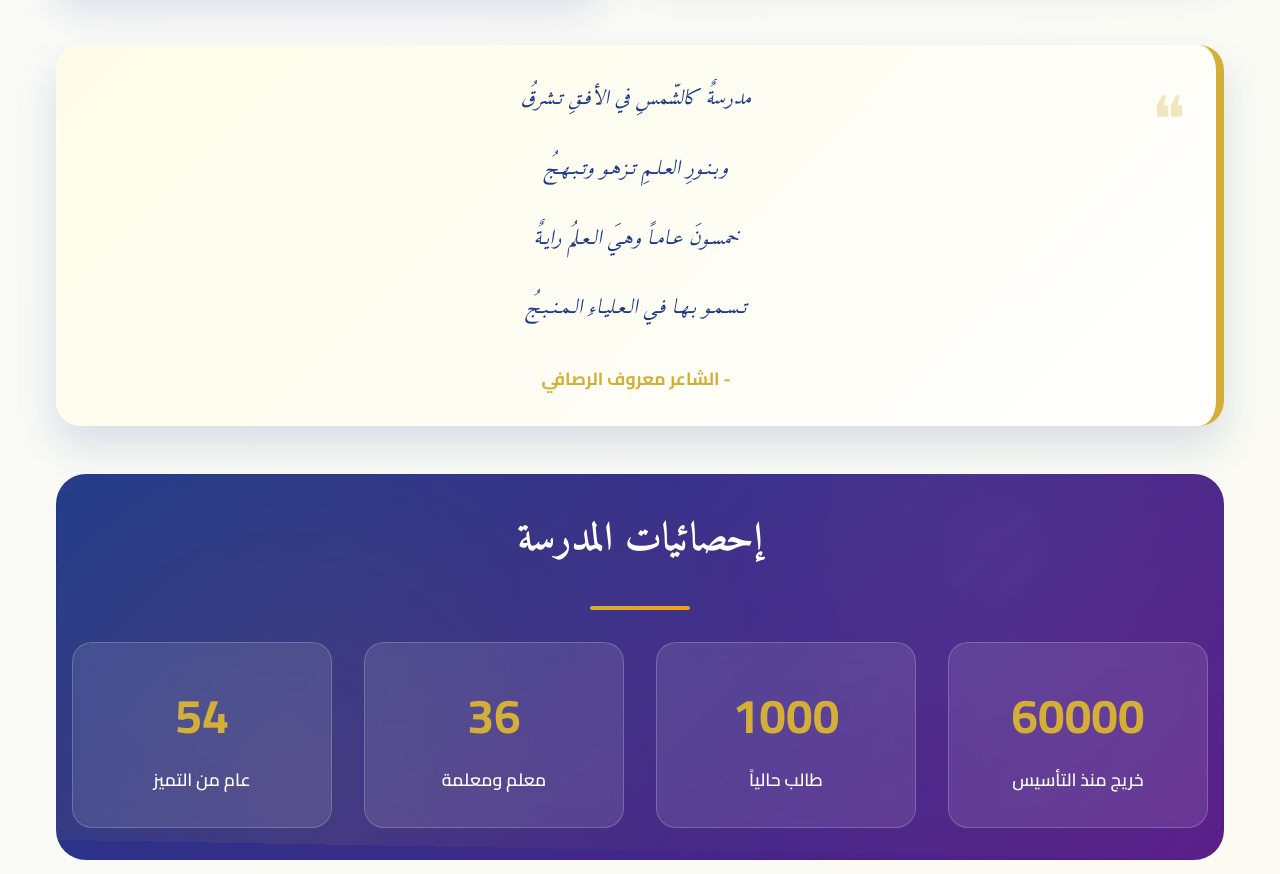
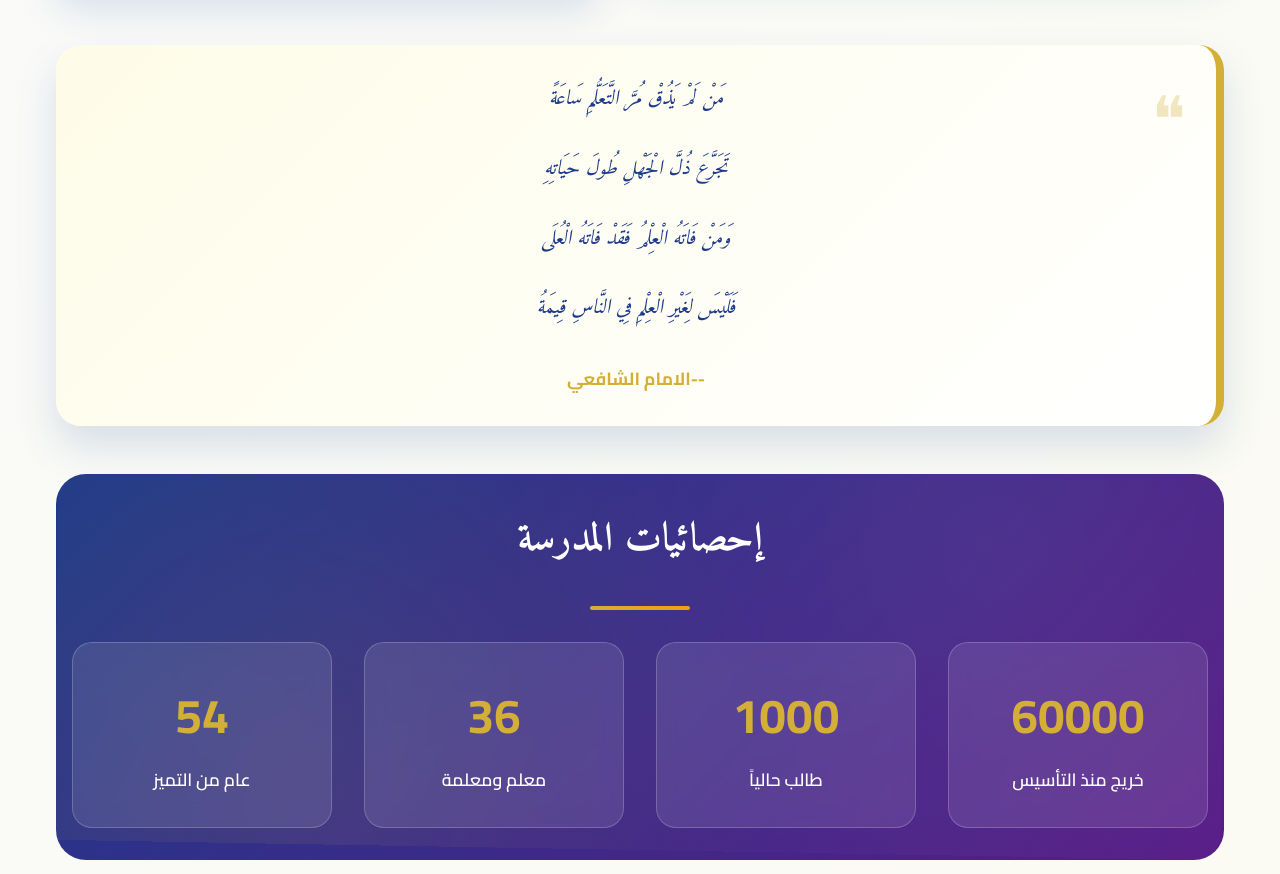
Before and after one commit to dddgf8j-dot/y, a plain HTML site: page index.html in a window 1280 px wide. Shown: the part 1418-2292 px from the top of the page. Drawn offline with Linux system fonts and the light colour scheme.

Commit message:
Update index.html

```diff
--- a/index.html
+++ b/index.html
@@ -1246,11 +1246,11 @@
 
         <!-- القصيدة -->
         <div class="poem">
-            <p>مدرسةٌ كالشّمسِ في الأفـقِ تـشرقُ</p>
-            <p>وبـنـورِ العـلـمِ تـزهـو وتـبـهـجُ</p>
-            <p>خمسـونَ عـامـاً وهـيَ الـعـلمُ رايـةٌ</p>
-            <p>تـسـمـو بـهـا فـي الـعـليـاءِ الـمـنـبـجُ</p>
-            <div class="poem-author">- الشاعر معروف الرصافي</div>
+            <p>مَنْ لَمْ يَذُقْ مُرَّ التَّعَلُّمِ سَاعَةً</p>
+            <p>تَجَرَّعَ ذُلَّ الْجَهْلِ طُولَ حَيَاتِهِ</p>
+            <p>وَمَنْ فَاتَهُ الْعِلْمُ فَقَدْ فَاتَهُ الْعُلَى</p>
+            <p>فَلَيْسَ لِغَيْرِ الْعِلْمِ فِي النَّاسِ قِيمَةُ</p>
+            <div class="poem-author">--الامام الشافعي</div>
         </div>
 
         <!-- قسم الإحصائيات -->
@@ -1669,4 +1669,5 @@
         });
     </script>
 </body>
+
 </html>
```
